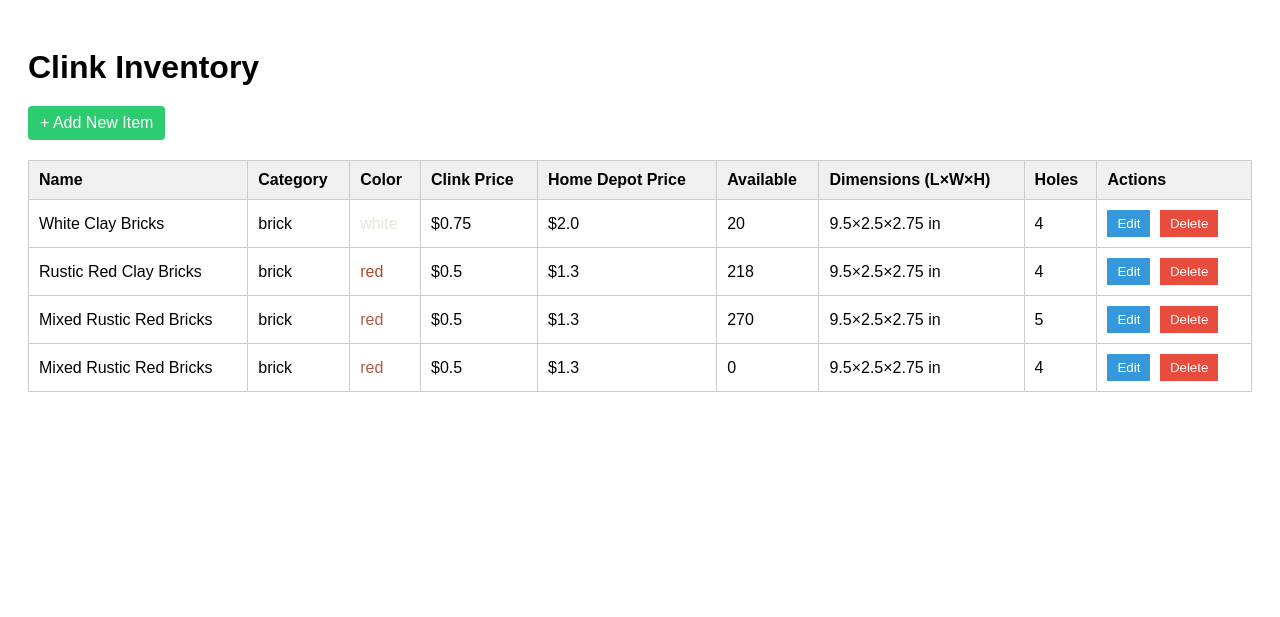
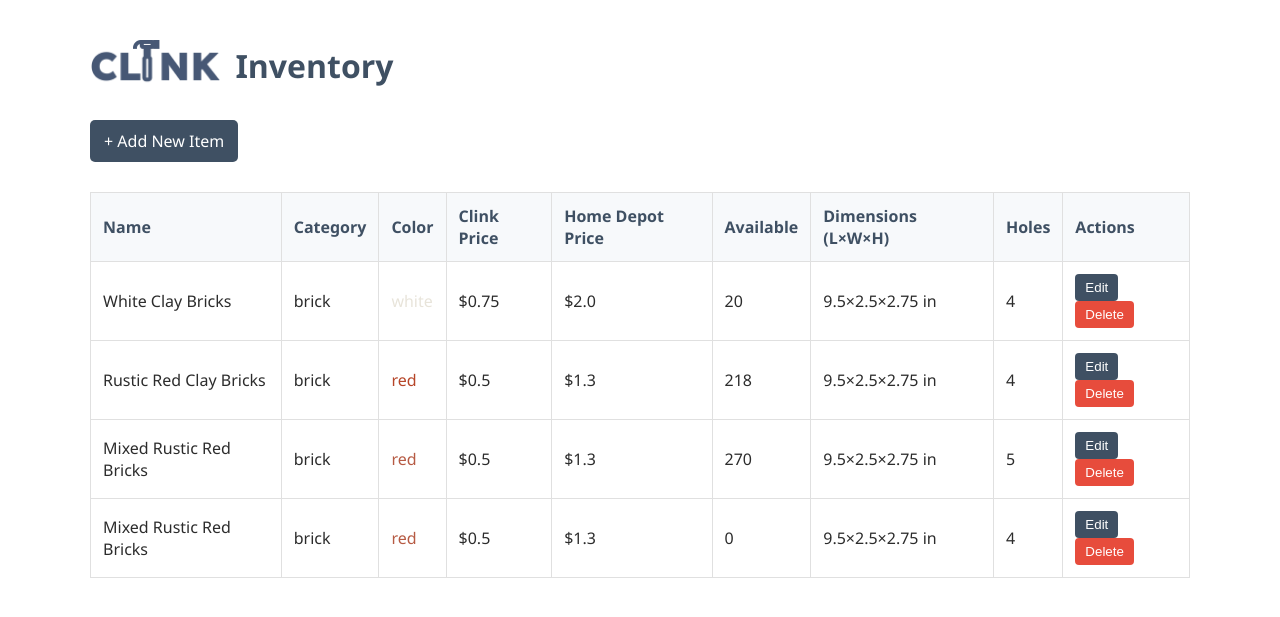
Before and after one commit to ManishR23/clink-inventory, a Flask app: page / in a window 1280 px wide. Shown: the top 617 px of the page. Run offline with Flask 3, Linux system fonts and the light colour scheme; data comes from the database, SQL or seed files in the repository; both versions use the stored data as it was after the commit.

Commit message:
Added clink colors to the UI

```diff
--- a/templates/index.html
+++ b/templates/index.html
@@ -1,56 +1,89 @@
 <!DOCTYPE html>
 <html>
 <head>
-  <title>Clink Inventory</title>
+  <title>Inventory</title>
   <style>
     body {
-      font-family: Arial, sans-serif;
-      padding: 20px;
+      font-family: 'Segoe UI', sans-serif;
+      background: #FFFFFF;
+      color: #2C2C2C;
+      padding: 40px;
+      max-width: 1100px;
+      margin: auto;
     }
+
+    header {
+      display: flex;
+      align-items: center;
+      margin-bottom: 30px;
+    }
+
+    header img {
+      height: 50px;
+      margin-right: 15px;
+    }
+
     h1 {
+      font-size: 2rem;
+      color: #3F5063;
+      margin: 0;
+    }
+
+    .add-btn {
+      background: #3F5063;
+      color: white;
+      padding: 10px 14px;
+      text-decoration: none;
+      border-radius: 5px;
+      display: inline-block;
       margin-bottom: 20px;
     }
-    .add-btn {
-      background: #2ecc71;
-      color: white;
-      padding: 8px 12px;
-      text-decoration: none;
-      border-radius: 4px;
-      margin-bottom: 20px;
-      display: inline-block;
-    }
+
     table {
       width: 100%;
       border-collapse: collapse;
+      margin-top: 10px;
     }
+
     th, td {
-      padding: 10px;
-      border: 1px solid #ccc;
+      padding: 12px;
+      border: 1px solid #E0E0E0;
       text-align: left;
     }
+
     th {
-      background-color: #f0f0f0;
+      background-color: #F7F9FB;
+      color: #3F5063;
     }
+
     .btn {
       padding: 6px 10px;
       border: none;
       color: white;
+      border-radius: 4px;
       cursor: pointer;
-      margin-right: 5px;
     }
+
     .edit-btn {
-      background: #3498db;
+      background: #3F5063;
     }
+
     .delete-btn {
-      background: #e74c3c;
+      background: #E74C3C;
     }
+
     .remove-btn {
-      background: #f39c12;
+      background: #F39C12;
     }
   </style>
 </head>
 <body>
-  <h1>Clink Inventory</h1>
+
+  <header>
+    <img src="{{ url_for('static', filename='clink-logo.png') }}" alt="Clink Logo">
+    <h1>Inventory</h1>
+  </header>
+
   <a class="add-btn" href="/add">+ Add New Item</a>
 
   {% if items|length == 0 %}
@@ -73,21 +106,18 @@
     <tbody>
       {% for item in items %}
       <tr>
-        <td>{{ item[1] }}</td> <!-- name -->
-        <td>{{ item[2] }}</td> <!-- category -->
-        <td><span style="color: {{ item[4] }};">{{ item[3] }}</span></td> <!-- color -->
-        <td>${{ item[5] }}</td> <!-- price_clink -->
-        <td>${{ item[6] }}</td> <!-- price_home_depot -->
-        <td>{{ item[7] }}</td> <!-- available -->
-        <td>{{ item[8] }}×{{ item[9] }}×{{ item[10] }} in</td> <!-- dimensions -->
-        <td>{{ item[11] }}</td> <!-- num_holes -->
+        <td>{{ item[1] }}</td>
+        <td>{{ item[2] }}</td>
+        <td><span style="color: {{ item[4] }};">{{ item[3] }}</span></td>
+        <td>${{ item[5] }}</td>
+        <td>${{ item[6] }}</td>
+        <td>{{ item[7] }}</td>
+        <td>{{ item[8] }}×{{ item[9] }}×{{ item[10] }} in</td>
+        <td>{{ item[11] }}</td>
         <td>
-          <!-- Edit -->
           <form action="/edit/{{ item[0] }}" method="GET" style="display:inline;">
             <button class="btn edit-btn" type="submit">Edit</button>
           </form>
-
-          <!-- Delete -->
           <form action="/delete/{{ item[0] }}" method="POST" style="display:inline;">
             <button class="btn delete-btn" type="submit" onclick="return confirm('Delete this item permanently?')">Delete</button>
           </form>
@@ -97,5 +127,6 @@
     </tbody>
   </table>
   {% endif %}
+
 </body>
 </html>
```
Also changed, not shown: clink.db, static/clink-logo.png (added).
